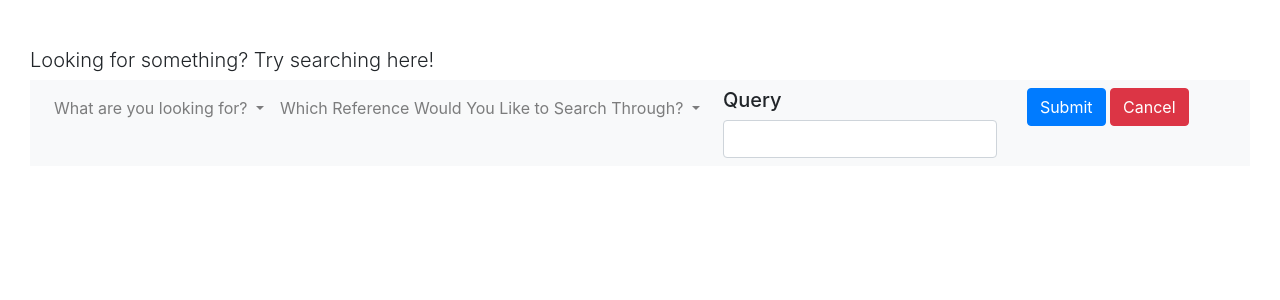
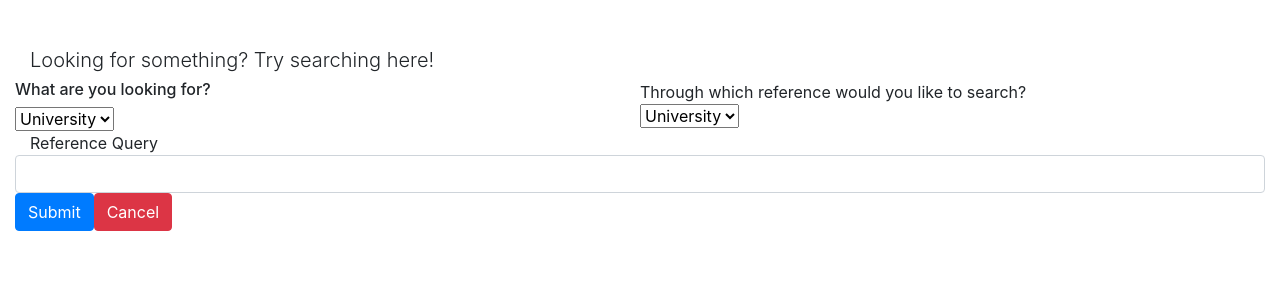
Before and after one commit to RaulMurgaPSL/PIP-University-Administration-System, a Flask app: page /search in a window 1280 px wide. Shown: the part 88-388 px from the top of the page. Run offline with Flask 2, Linux system fonts and the light colour scheme; some libraries are stand-ins or nearby versions.

Commit message:
search refactored

```diff
--- a/PIP_WebApp/forms.py
+++ b/PIP_WebApp/forms.py
@@ -1,5 +1,5 @@
 from flask_wtf import FlaskForm
-from wtforms import StringField, SubmitField
+from wtforms import StringField, SubmitField, SelectField
 from wtforms.validators import DataRequired
 
 
@@ -52,7 +52,15 @@ class AddStudentForm(FlaskForm):
 
 
 class SearchForm(FlaskForm):
-    search_target = StringField('What', validators=[DataRequired()])
-    search_reference = StringField('How', validators=[DataRequired()])
+    search_target = SelectField('Target', choices=['University',
+                                                    'College',
+                                                    'Stream',
+                                                    'Student',
+                                                    'Course'], validators=[DataRequired()])
+    search_filter = SelectField('Filter', choices=['University',
+                                                    'College',
+                                                    'Stream',
+                                                    'Student',
+                                                    'Course'], validators=[DataRequired()])
     search_input = StringField('Input', validators=[DataRequired()])
     submit = SubmitField('Submit')
--- a/PIP_WebApp/routes.py
+++ b/PIP_WebApp/routes.py
@@ -445,13 +445,10 @@ def delete_student(student_id):
 def search():
     form = forms.SearchForm()
     if form.validate_on_submit():
-        pass
+        print(form.search_target.data, form.search_filter.data, form.search_input.data)
     else:
         print('error: search')
     return render_template('search.html', form=form)
-# @app.route('/searched', methods=['GET', 'POST'])
-# def searched():
-#     return render_template('searched.html')
 
 # *********************************************************** Counts ****************************************************************
 @app.route('/counts_uni/<int:university_id>', methods=['GET', 'POST'])
--- a/PIP_WebApp/templates/search.html
+++ b/PIP_WebApp/templates/search.html
@@ -7,50 +7,24 @@
     <form action="{{ url_for('search') }}" method="post">
         {{ form.csrf_token }}
       <h1 class="lead">Looking for something? Try searching here!</h1>
-      <nav class="navbar navbar-expand-lg navbar-light bg-light">
-        <ul class="navbar-nav">
-          <li class="nav-item dropdown">
-            <a class="nav-link dropdown-toggle" href="#" id="navbarDropdown" role="button" data-toggle="dropdown" aria-haspopup="true" aria-expanded="false">
-              What are you looking for?
-            </a>
-            <div id="search_target" class="dropdown-menu" aria-labelledby="navbarDropdown">
-              <a class="dropdown-item" value=University>Universities</a>
-              <a class="dropdown-item" value=College>Colleges</a>
-              <a class="dropdown-item" value=Stream>Streams</a>
-              <div class="dropdown-divider"></div>
-              <a class="dropdown-item" value=Student>Students</a>
-              <a class="dropdown-item" value=Course>Courses</a>
+       <div class="row">
+        <div class="col">
+          <div class="row"><h6> What are you looking for? </h6></div>
+          <div class="row">{{ form.search_target}}</div>
         </div>
-          </li>
-
-
-          <li class="nav-item dropdown">
-            <a class="nav-link dropdown-toggle" href="#" id="navbarDropdown" role="button" data-toggle="dropdown" aria-haspopup="true" aria-expanded="false">
-              Which Reference Would You Like to Search Through?
-            </a>
-            <div id="search_reference" class="dropdown-menu" aria-labelledby="navbarDropdown">
-              <a class="dropdown-item" value=university>Universities</a>
-              <a class="dropdown-item" value=college>Colleges</a>
-              <a class="dropdown-item" value=stream>Streams</a>
-              <div class="dropdown-divider"></div>
-              <a class="dropdown-item" value=student>Students</a>
-              <a class="dropdown-item" value=course>Courses</a>
+        <div class="col">
+          <div class="row"><h7> Through which reference would you like to search? </h7></div>
+          <div class="row">{{ form.search_filter }}</div>
         </div>
-          </li>
-          <li>
-            <div class="col">
-                <h5> Query </h5>
+      </div>
+      <div class="row">
+        <div class="col"><h7> Reference Query </h7></div>
         {{ form.search_input(class="form-control") }}
       </div>
-            <li>
-            <div class="col">
+      <div class="row">
         {{ form.submit(class="btn btn-primary") }}
         <a href="{{ url_for('base') }}" class="btn btn-danger">Cancel</a>
       </div>
-            </li>
-        </li>
-        </ul>
-      </nav>
     </div>
   </body>
 
```
Lines whose indentation alone changed are shown as unchanged.
